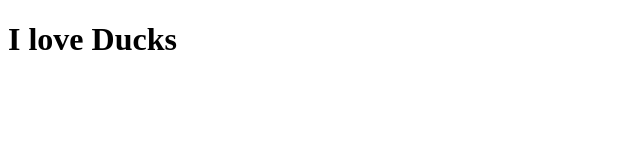
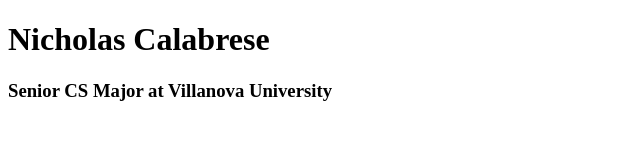
Before and after one commit to SeaBreezy/SeaBreezy.github.io, a plain HTML site: page index.html in a window 1280 px wide. Shown: the whole page, without its empty margins (0-640 px from the left). Drawn offline with Linux system fonts and the light colour scheme.

Commit message:
Update index.html

```diff
--- a/index.html
+++ b/index.html
@@ -6,6 +6,7 @@
 		<title> SeaBreezy </title>
 	</head>
 	<body>
-		<h1>I love Ducks</h1>
+		<h1>Nicholas Calabrese</h1>
+		<h3>Senior CS Major at Villanova University</h3>
 	</body>
 </html>
```
